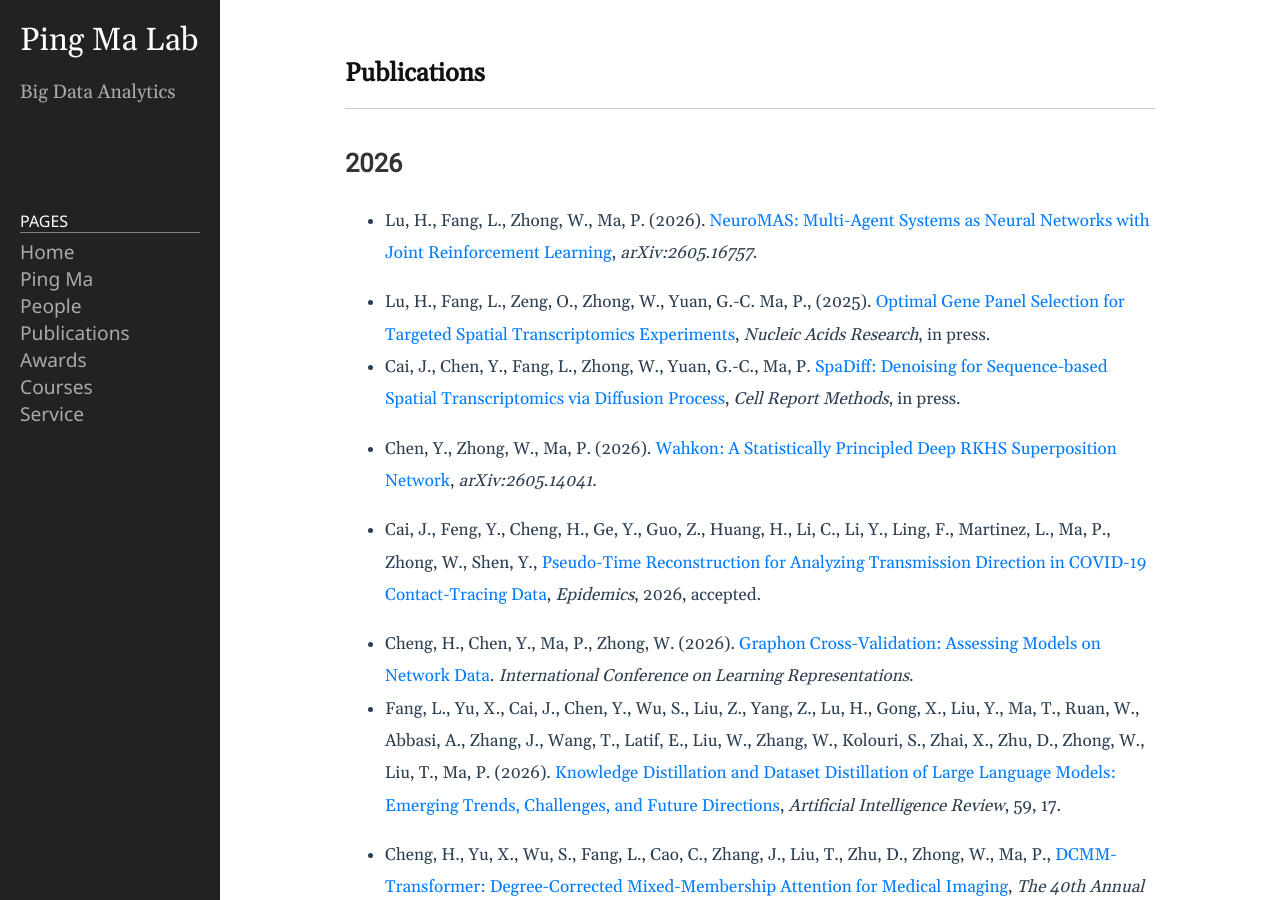
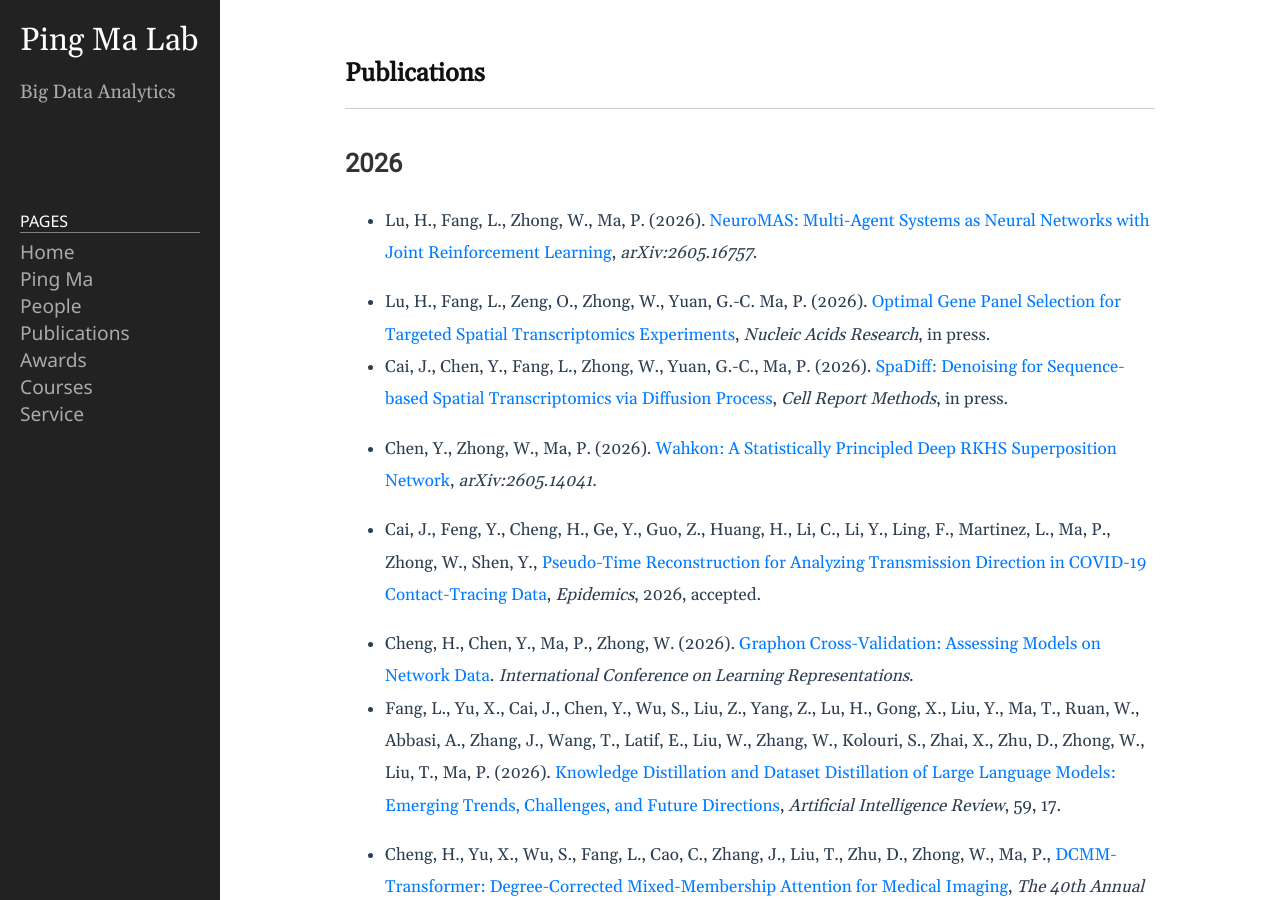
Before and after one commit to BDALpingio/BDALpingio.github.io, a Jekyll site: the page built from 3_publications.md, in a window 1280 px wide and 900 px high. Built offline with Jekyll 4.4.1, drawn with Linux system fonts in a browser that asks for light colours.

Commit message:
Update 3_publications.md

```diff
--- a/3_publications.md
+++ b/3_publications.md
@@ -8,8 +8,8 @@
 
 - Lu, H., Fang, L., Zhong, W., Ma, P. (2026). [NeuroMAS: Multi-Agent Systems as Neural Networks with Joint Reinforcement Learning](https://arxiv.org/abs/2605.16757), _arXiv:2605.16757_.
 
-- Lu, H., Fang, L., Zeng, O.,  Zhong, W., Yuan, G.-C. Ma, P., (2025). [Optimal Gene Panel Selection for Targeted Spatial Transcriptomics Experiments](https://www.biorxiv.org/content/10.1101/2025.10.08.681071v1.full), _Nucleic Acids Research_, in press.
-- Cai, J., Chen, Y., Fang, L., Zhong, W., Yuan, G.-C., Ma, P. [SpaDiff: Denoising for Sequence-based Spatial Transcriptomics via Diffusion Process](https://www.biorxiv.org/content/10.1101/2025.10.07.681011v1), _Cell Report Methods_, in press.
+- Lu, H., Fang, L., Zeng, O.,  Zhong, W., Yuan, G.-C. Ma, P. (2026). [Optimal Gene Panel Selection for Targeted Spatial Transcriptomics Experiments](https://www.biorxiv.org/content/10.1101/2025.10.08.681071v1.full), _Nucleic Acids Research_, in press.
+- Cai, J., Chen, Y., Fang, L., Zhong, W., Yuan, G.-C., Ma, P. (2026). [SpaDiff: Denoising for Sequence-based Spatial Transcriptomics via Diffusion Process](https://www.biorxiv.org/content/10.1101/2025.10.07.681011v1), _Cell Report Methods_, in press.
 - Chen, Y., Zhong, W., Ma, P. (2026). [Wahkon: A Statistically Principled Deep RKHS Superposition Network](https://arxiv.org/abs/2605.14041), _arXiv:2605.14041_.
 
 - Cai, J., Feng, Y., Cheng, H., Ge, Y., Guo, Z., Huang, H., Li, C., Li, Y., Ling, F., Martinez, L., Ma, P., Zhong, W., Shen, Y., [Pseudo-Time Reconstruction for Analyzing Transmission Direction in COVID-19 Contact-Tracing Data](https://doi.org/10.1016/j.epidem.2026.100914), _Epidemics_, 2026, accepted.
```
